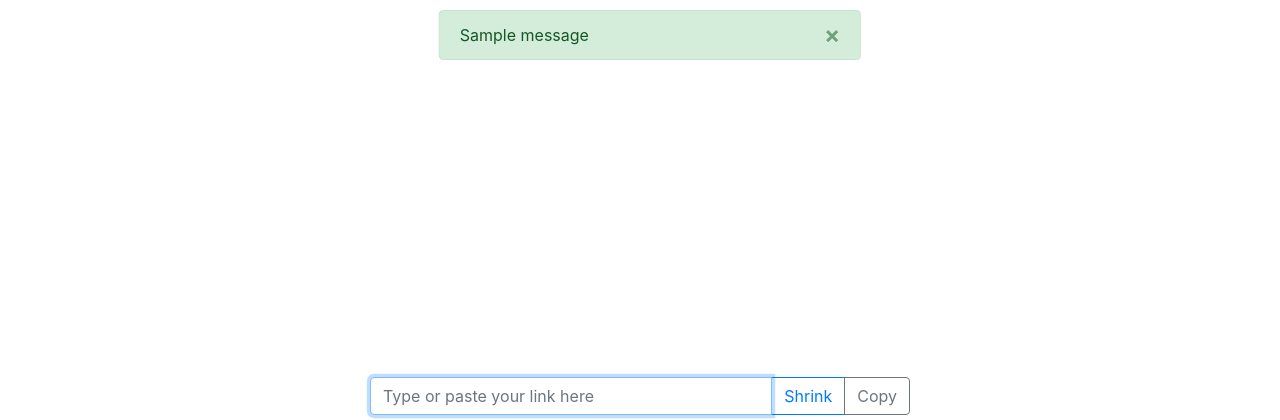
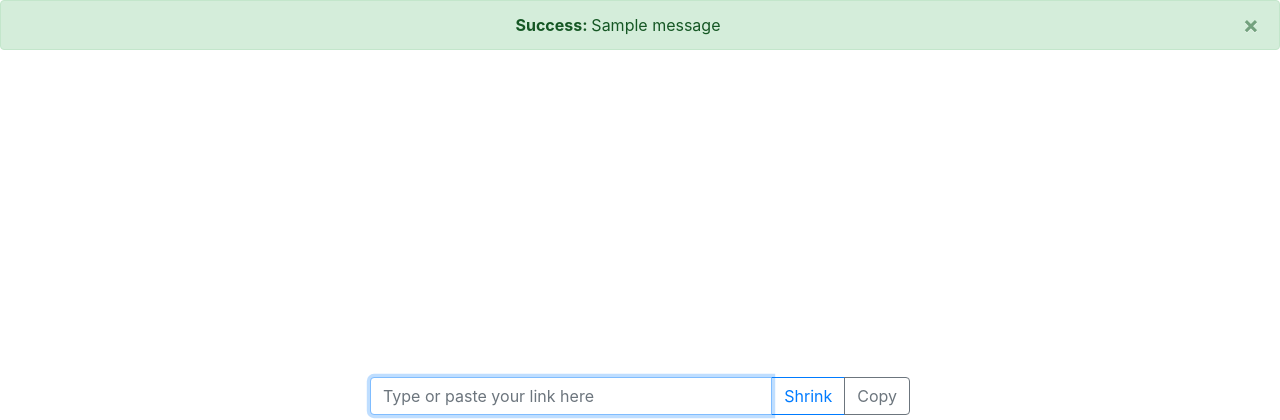
Before and after one commit to imxela/linkshrink-app, a Flask app: page / in a window 1280 px wide. Shown: the top 420 px of the page. Run offline with Flask 2, Linux system fonts and the light colour scheme; one stand-in notice (Sample message) is shown; some libraries are stand-ins or nearby versions.

Commit message:
Update alerts to span across entire screen

```diff
--- a/linkshrink/static/style.css
+++ b/linkshrink/static/style.css
@@ -9,10 +9,15 @@ html, body, .container {
 }
 
 #alert-message {
-    margin: 10px;
     position: fixed;
-    top: 0;
-    left: 50%;
-    width: 33%;
-    transform: translateX(-50%);
+    width: 100%;
+    text-align: center;
 }
+
+.capitalize {
+    text-transform: capitalize;
+}
+
+.no-newline {
+    display: inline;
+}
--- a/linkshrink/templates/index.html
+++ b/linkshrink/templates/index.html
@@ -13,18 +13,14 @@
 
     <body>
         {% for category, message in get_flashed_messages(with_categories=true) %}
-        <div id="alert-message">
-            <div>
-                <div class="alert alert-{{ category }} alert-fixed alert-dismissible fade show" role="alert">
-                    {{ message }}
-
-                    <button type="button" class="close" data-dismiss="alert" aria-label="Close">
-                        <span aria-hidden="true">&times;</span>
-                    </button>
-                </div>
-            </div>
+        <div id="alert-message" class="alert alert-{{ category }} alert-dismissible fade show" role="alert">
+            <strong class="capitalize">{{ category }}: </strong> {{ message }}
+            <button type="button" class="close" data-dismiss="alert" aria-label="Close">
+                <span aria-hidden="true">&times;</span>
+            </button>
         </div>
         {% endfor %}
+
         <div class="container form-container">
             <div class="row h-100 align-items-center">
                 <div class="col-md-6 mx-auto my-auto">
```
